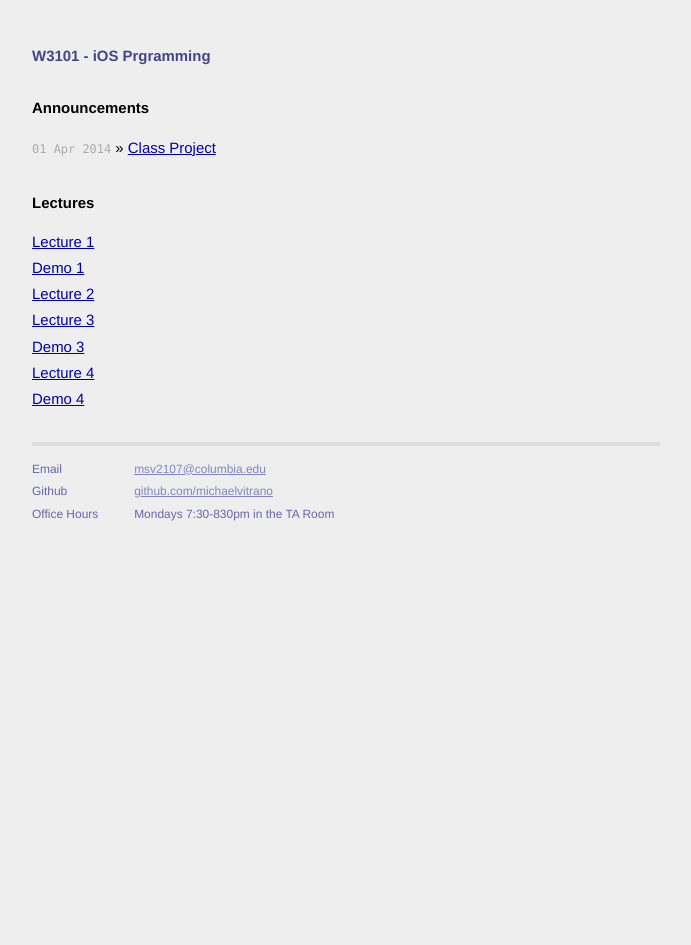
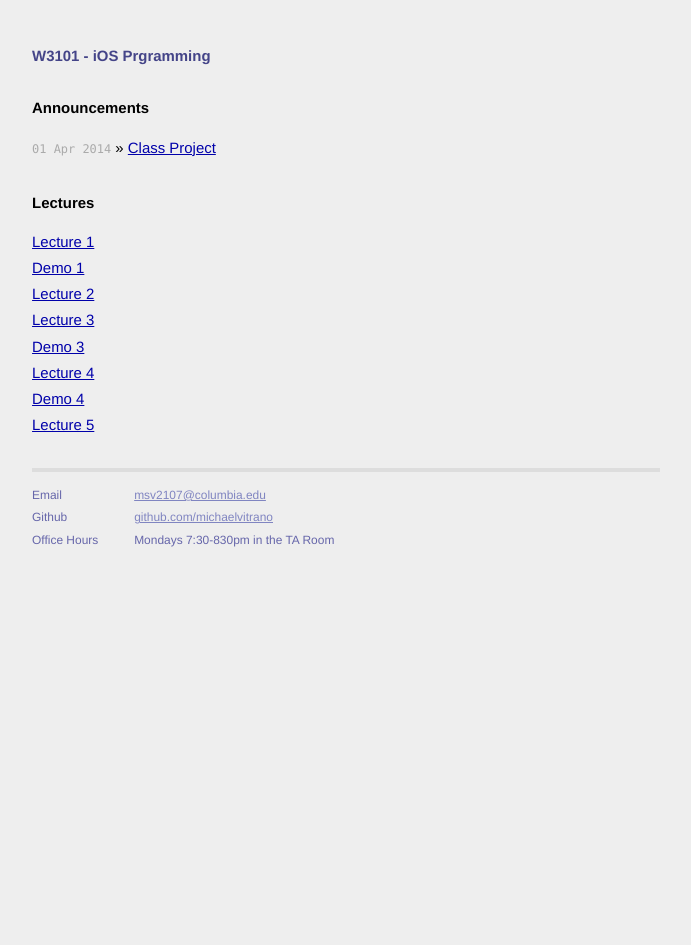
Before and after one commit to Columbia-W3101-iOS/columbia-W3101-iOS.github.io, a Jekyll site: the page built from index.html, in a window 1280 px wide. Shown: the whole page, without its empty margins (294-985 px from the left). Built offline with Jekyll 4.4.1, drawn with Linux system fonts in a browser that asks for light colours; Markdown is read by kramdown in place of the engine named in the settings.

Commit message:
added lecture 5

```diff
--- a/index.html
+++ b/index.html
@@ -19,5 +19,6 @@ title: W3101 - iOS Programming
       <li><a href="{{ site.url }}/assets/Demo3.zip">Demo 3</a></li>
       <li><a href="{{ site.url }}/assets/Lecture4.pdf">Lecture 4</a></li>
       <li><a href="{{ site.url }}/assets/Demo4.zip">Demo 4</a></li>
+      <li><a href="{{ site.url }}/assets/Lecture5.pdf">Lecture 5</a></li>
   </ul>
 </div>
```
Also changed, not shown: 1 other file.
